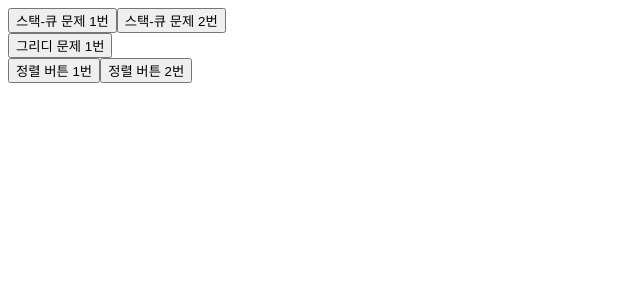
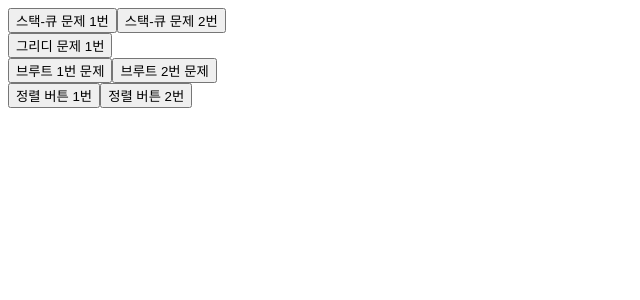
Before and after one commit to goldfrosch/CodingTestExam, a React (Create React App) app: page / in a window 1280 px wide. Shown: the top 300 px of the page, without its empty margins (0-640 px from the left). Built offline with nearby package versions, Linux system fonts and the light colour scheme.

Commit message:
GoldFrosch / brute 문제 2개 해결

```diff
--- a/src/App.js
+++ b/src/App.js
@@ -1,3 +1,4 @@
+import Brute from "./questionType/brute/brute";
 import Greedy from "./questionType/greedy/greedy";
 import Sort from "./questionType/sort/sort";
 import StackExam from "./questionType/stack-queue/stack";
@@ -7,6 +8,7 @@ function App() {
     <div className="App">
       <StackExam />
       <Greedy />
+      <Brute />
       <Sort />
     </div>
   );
--- /dev/null
+++ b/src/questionType/brute/brute.jsx
@@ -0,0 +1,103 @@
+import React from 'react';
+
+const Brute = () => {
+  //https://programmers.co.kr/learn/courses/30/lessons/42840
+  const brute_1 = () => {
+    let answers = [3,3,1,1,2,2,4,4,5,5,1,1,2,2,2,2,4,4,5,5];
+    let answer_count = [0,0,0];
+    let test = [];
+
+    for(let i = 0;i < answers.length;i++) {
+        let pro_a = (i + 1) % 5 === 0 ? 5 : (i + 1) % 5;
+        if(answers[i] === pro_a) {
+            answer_count[0]++;
+        }
+
+        let pro_b = (i + 1) % 2 === 1 ?
+            2 : Math.floor((i + 1) / 2 % 4) === 0 ?
+                5 : Math.floor((i + 1) / 2 % 4) === 1 ?
+                  1 : Math.floor((i + 1) / 2 % 4) + 1;
+        if(answers[i] === pro_b) {
+            answer_count[1]++;
+        }
+
+        let pro_c = Math.ceil((i + 1) / 10 * 5);
+        switch(Math.ceil((i + 1) / 10 * 5)) {
+            case 1:
+                pro_c = 3;
+                break;
+            case 2:
+                pro_c = 1;
+                break;
+            case 3:
+                pro_c = 2;
+                break;
+            default:
+                break;
+        }
+        if(answers[i] === pro_c) {
+            answer_count[2]++;
+        }
+    }
+    let max = Math.max(...answer_count);
+    for(let i = 0;i < answer_count.length;i++){
+        if(answer_count[i] === max) {
+            answer_count[i] = i + 1;
+        } else {
+            answer_count[i] = -1;
+        }
+    }
+
+    answer_count = answer_count.filter(num => num > 0);
+
+    for(let i = 0; i < 100;i++) {
+      let pro_c = Math.ceil((i + 1) / 10 * 5) % 5;
+        switch(Math.ceil((i + 1) / 10 * 5) % 5) {
+            case 0:
+                pro_c = 5;
+                break;
+            case 1:
+                pro_c = 3;
+                break;
+            case 2:
+                pro_c = 1;
+                break;
+            case 3:
+                pro_c = 2;
+                break;
+            default:
+                break;
+        }
+        test.push(pro_c);
+    }
+    console.log(test);
+  }
+
+  const brute_2 = () => {
+    let brown = 24;
+    let yellow = 24;
+    let answer = [0, 0];
+
+    let sum = brown + yellow;
+    for(let i = sum - 1; i > 0;i--) {
+      if(sum % i !== 0) continue;
+
+      if(((sum / i) - 2) * (i - 2) === yellow) {
+        answer = [sum / i , i];
+        break;
+      }
+    }
+    answer.sort((a,b) => {return b - a});
+
+    console.log(answer);
+  }
+
+  return (
+    <div>
+      <button onClick={brute_1}>브루트 1번 문제</button>
+      <button onClick={brute_2}>브루트 2번 문제</button>
+    </div>
+  )
+}
+
+export default Brute;
```
